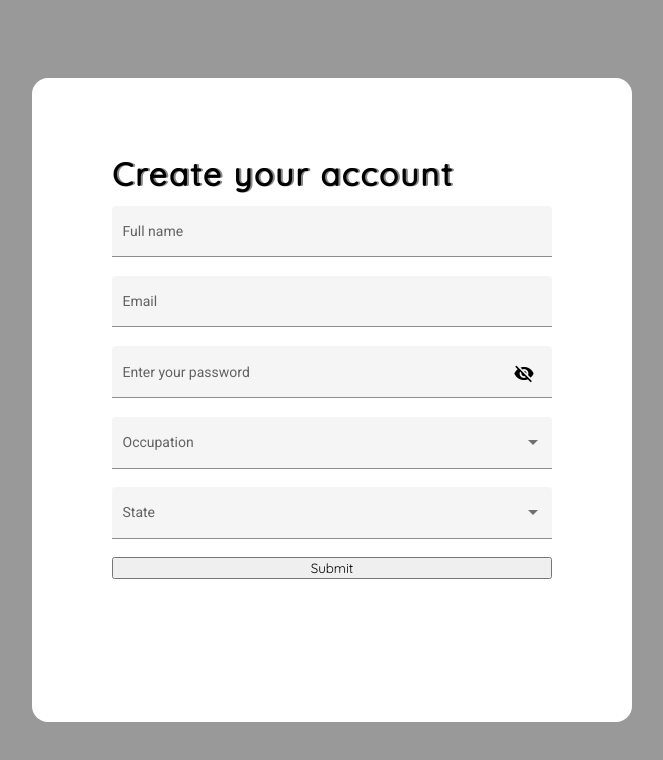
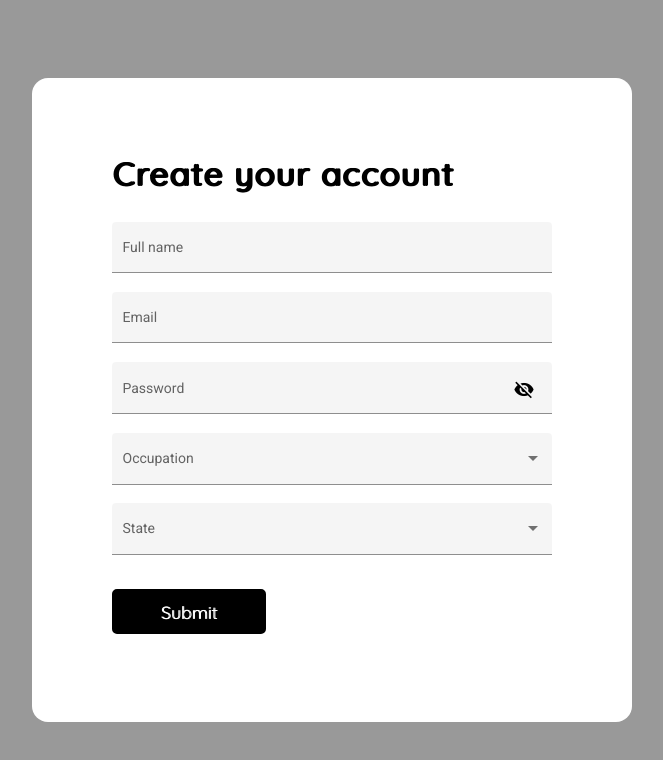
Before and after one commit to timho0101/FEApprenticeshipApp, an Angular app: page / in a window 1280 px wide. Shown: the top 760 px of the page, without its empty margins (308-971 px from the left). Built offline with nearby package versions, Linux system fonts and the light colour scheme.

Commit message:
rearrange scss file

```diff
--- a/src/app/app.component.html
+++ b/src/app/app.component.html
@@ -2,20 +2,20 @@
   <div class="container">
     <div class="formContainer">
       <h1>Create your account</h1>
-      <form [formGroup]="profileForm" (ngSubmit)="onSubmit()" class="form">
+      <form [formGroup]="profileForm" (ngSubmit)="onSubmit()">
         <mat-form-field appearance="fill">
           <mat-label>Full name</mat-label>
-          <input id="fullName" matInput formControlName="fullName">
+          <input matInput formControlName="fullname">
         </mat-form-field>
 
         <mat-form-field appearance="fill">
           <mat-label>Email</mat-label>
-          <input id="email" matInput formControlName="email">
+          <input matInput formControlName="email">
         </mat-form-field>
 
         <mat-form-field appearance="fill">
-          <mat-label>Enter your password</mat-label>
-          <input id="password" matInput [type]="hide ? 'password' : 'text'" formControlName="password">
+          <mat-label>Password</mat-label>
+          <input matInput [type]="hide ? 'password' : 'text'" formControlName="password">
           <button mat-icon-button matSuffix (click)="hide = !hide" [attr.aria-label]="'Hide password'" [attr.aria-pressed]="hide">
             <mat-icon>{{hide ? 'visibility_off' : 'visibility'}}</mat-icon>
           </button>
@@ -36,7 +36,7 @@
             <mat-option value="two">Second option</mat-option>
           </mat-select>
         </mat-form-field>
-        <button type="submit" [disabled]="!profileForm.valid">Submit</button>
+        <button class="button" mat-button type="submit" [disabled]="!profileForm.valid">Submit</button>
       </form>
     </div>
   </div>
--- a/src/app/app.component.scss
+++ b/src/app/app.component.scss
@@ -20,33 +20,39 @@
     .formContainer{
       padding: 5rem;
 
-      .form{
+      h1{
+        font-size: 2rem;
+        font-weight: bold;
+        text-shadow: 2px 0 black;
+        letter-spacing: 2px;
+        margin-bottom: 2rem;
+      }
+
+      form{
         display: flex;
         flex-flow: column nowrap;
+
+        .button{
+          width: 35%;
+          height: 2.8rem;
+          background-color: black;
+          color: white;
+          border: 2px solid black;
+          border-radius: 5px;
+          font-size: 1.1rem;
+          text-shadow: 1px 0 white;
+          margin-top: 1rem;
+        }
+
+        .button:hover {
+          background-color: white;
+          color: black;
+          text-shadow: 1px 0 black;
+          filter: drop-shadow(0 0 2px black);
+
+          cursor: pointer;
+        }
       }
     }
   }
 }
-
-h1{
-  font-size: 2rem;
-  font-weight: bold;
-  text-shadow: 2px 0 #888888;
-  letter-spacing: 2px;
-}
-
-// button{
-//   height: 2.8rem;
-//   background-color: black;
-//   color: white;
-//   border: 2px solid black;
-//   border-radius: 5px;
-// }
-
-// button:hover {
-//   background-color: white;
-//   color: black;
-//   filter: drop-shadow(0 0 2px black);
-
-//   cursor: pointer;
-// }
--- a/src/app/app.component.ts
+++ b/src/app/app.component.ts
@@ -8,16 +8,22 @@ import {FormControl, FormGroup} from '@angular/forms';
 })
 export class AppComponent {
   public hide = true;
+  public profileForm: FormGroup;
 
-  profileForm = new FormGroup({
-    fullName: new FormControl(''),
-    email: new FormControl(''),
-    password: new FormControl(''),
-    occupation: new FormControl(''),
-    state: new FormControl('')
-  });
+  constructor() {
+    this.profileForm = new FormGroup({
+      fullname: new FormControl(''),
+      email: new FormControl(''),
+      password: new FormControl(''),
+      occupation: new FormControl(''),
+      state: new FormControl('')
+    });
+  }
+
+  ngOnInit(): void {
+  }
 
   public onSubmit() {
-
+    console.log(this.profileForm.value)
   }
 }
```
